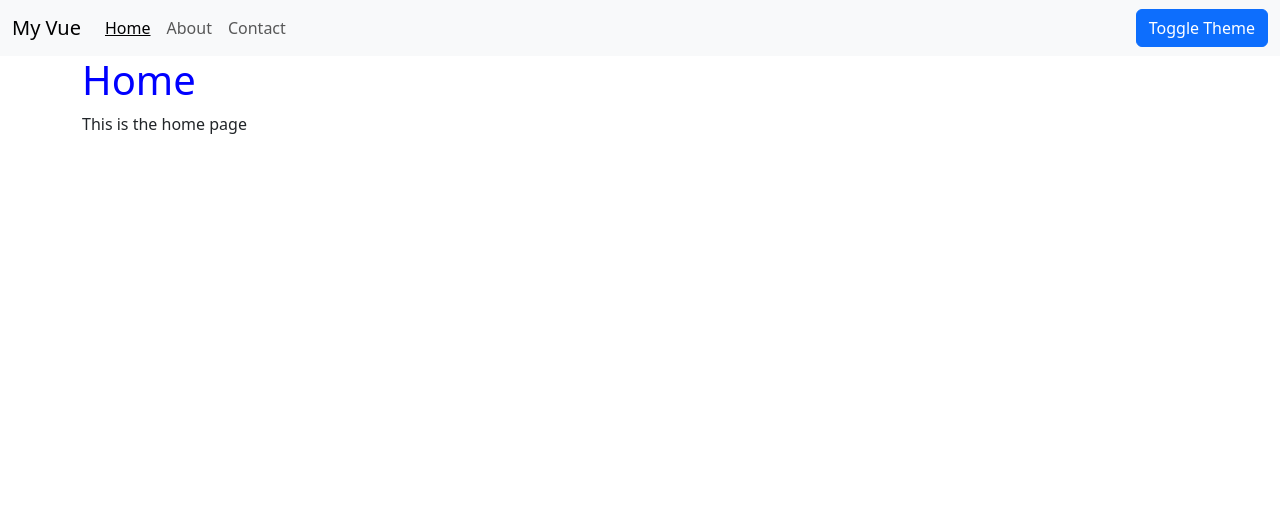
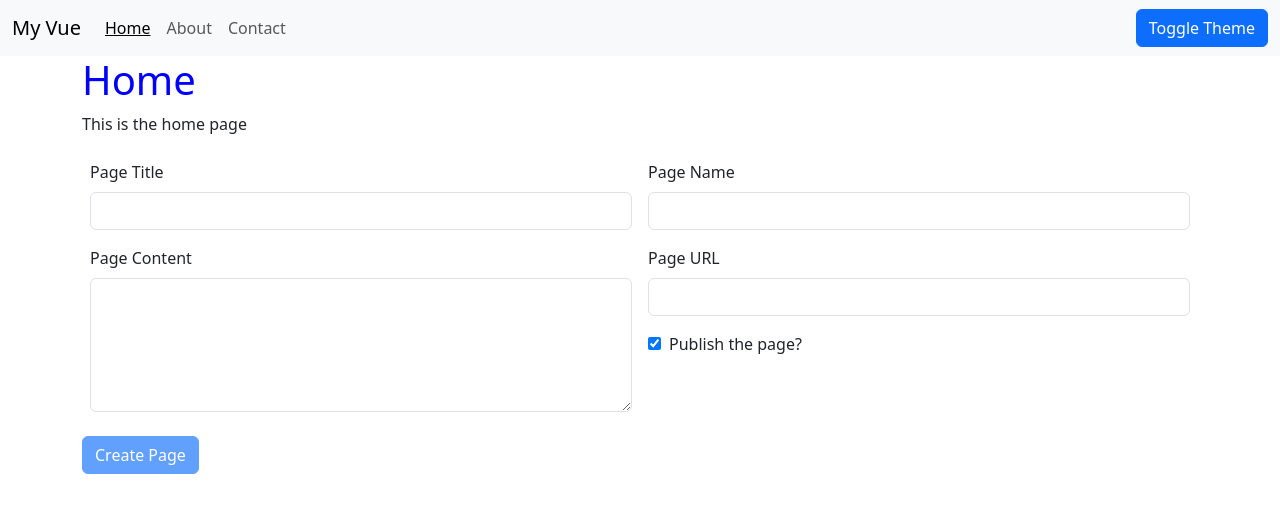
Before and after one commit to Niloy28/vue-spa, a Vue app: page / in a window 1280 px wide. Shown: the top 512 px of the page. Built offline with nearby package versions, Linux system fonts and the light colour scheme.

Commit message:
Web ページ作成機能の実装

```diff
--- a/src/App.vue
+++ b/src/App.vue
@@ -6,16 +6,20 @@
   ></NavBar>
 
   <PageViewer v-if="pages.length > 0" :page="pages[activePage]"></PageViewer>
+
+  <CreatePage :page-created="createPage"></CreatePage>
 </template>
 
 <script>
 import PageViewer from './components/PageViewer.vue'
 import NavBar from './components/NavBar.vue'
+import CreatePage from './components/CreatePage.vue'
 
 export default {
   components: {
     NavBar,
-    PageViewer
+    PageViewer,
+    CreatePage
   },
   created() {
     this.getPages()
@@ -32,6 +36,9 @@ export default {
       let data = await res.json()
 
       this.pages = data
+    },
+    createPage(page) {
+      this.pages.push(page)
     }
   }
 }
--- /dev/null
+++ b/src/components/CreatePage.vue
@@ -0,0 +1,111 @@
+<template>
+  <div class="container mb-3">
+    <form action="">
+      <div class="d-flex justify-content-evenly">
+        <div class="flex-fill p-2">
+          <div class="mb-3">
+            <label for="page-title" class="form-label"> Page Title </label>
+            <input
+              type="text"
+              name="page-title"
+              id="page-title"
+              class="form-control"
+              v-model="pageTitle"
+            />
+          </div>
+
+          <div class="mb-3">
+            <label for="page-content" class="form-label">Page Content</label>
+            <textarea
+              type="text"
+              name="page-content"
+              id="page-content"
+              class="form-control"
+              rows="5"
+              v-model="pageContent"
+            ></textarea>
+          </div>
+        </div>
+
+        <div class="p-2 flex-grow-1">
+          <div class="mb-3">
+            <label for="page-name" class="form-label"> Page Name </label>
+            <input
+              type="text"
+              name="page-name"
+              id="page-name"
+              class="form-control"
+              v-model="pageName"
+            />
+          </div>
+
+          <div class="mb-3">
+            <label for="page-url" class="form-label">Page URL</label>
+            <input
+              type="text"
+              name="page-url"
+              id="page-url"
+              class="form-control"
+              v-model="pageUrl"
+            />
+          </div>
+
+          <div>
+            <input type="checkbox" name="publish" id="publish" v-model="publish" />
+            <label for="publish" class="form-label ms-2">Publish the page?</label>
+          </div>
+        </div>
+      </div>
+      <div class="mb-3">
+        <button
+          type="button"
+          class="btn btn-primary"
+          :disabled="isFormInvalid"
+          @click.prevent="submitForm()"
+        >
+          Create Page
+        </button>
+      </div>
+    </form>
+  </div>
+</template>
+
+<script>
+export default {
+  props: ['pageCreated'],
+  computed: {
+    isFormInvalid() {
+      return !this.pageTitle || !this.pageContent || !this.pageName || !this.pageUrl
+    }
+  },
+  data() {
+    return {
+      pageTitle: '',
+      pageContent: '',
+      pageName: '',
+      pageUrl: '',
+      publish: true
+    }
+  },
+  methods: {
+    submitForm() {
+      const newPage = {
+        link: { text: this.pageName, url: `${this.pageUrl}.html` },
+        pageTitle: this.pageTitle,
+        pageContent: this.pageContent
+      }
+
+      if (this.publish) {
+        this.pageCreated(newPage)
+      } else {
+        console.log(newPage)
+      }
+
+      this.pageTitle = this.pageContent = this.pageName = this.pageUrl = ''
+      this.publish = true
+    }
+  }
+}
+</script>
+
+<style scoped></style>
```
